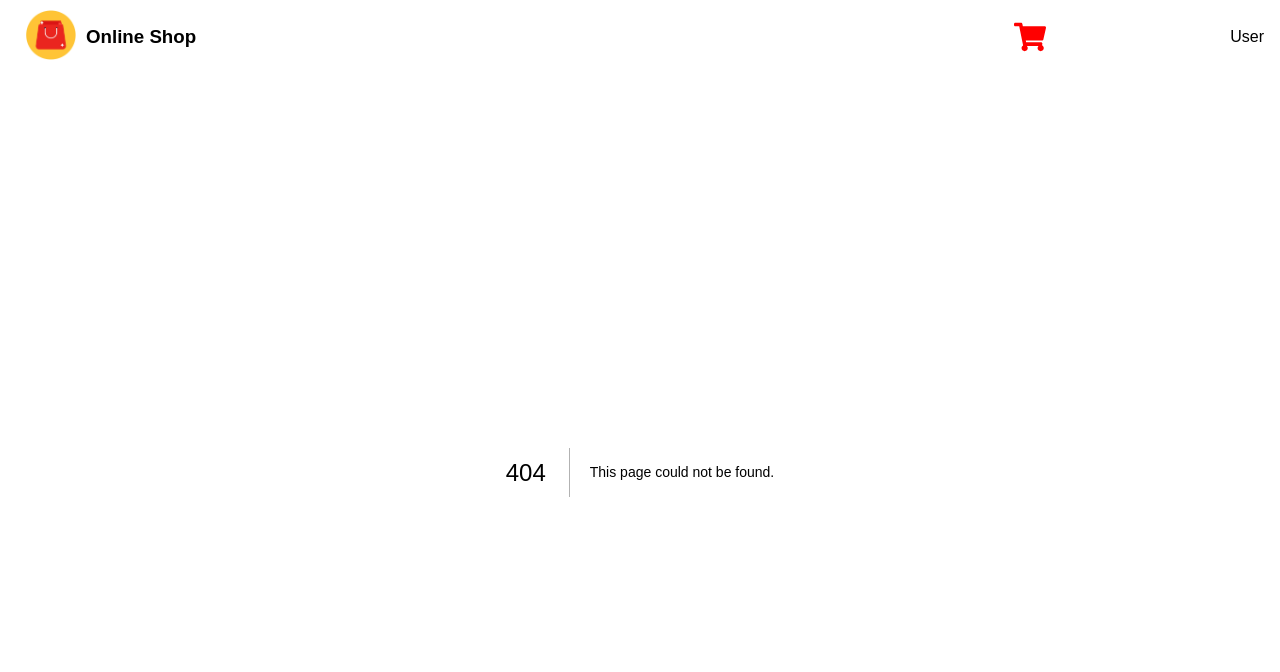
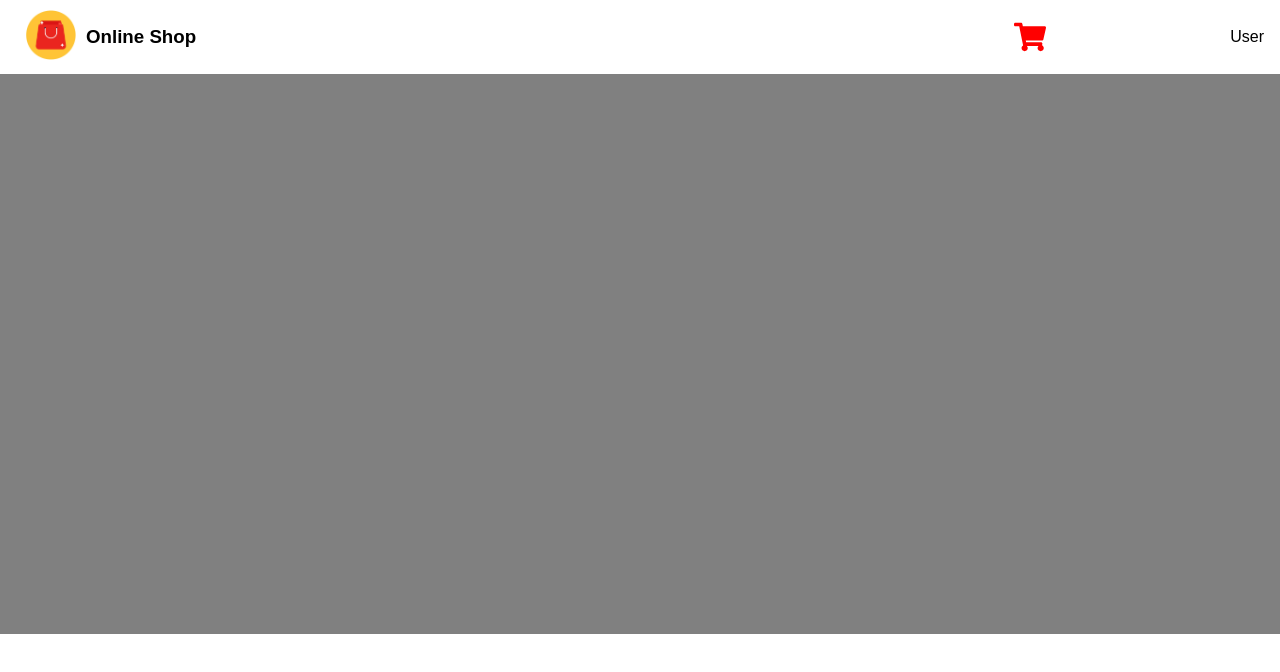
Before and after one commit to CarlosAmorim94/Ecommerce, a Next.js app: page /cart in a window 1280 px wide. Before the commit this address had no page. Shown: the top 672 px of the page. Built offline with nearby package versions, Linux system fonts and the light colour scheme.

Commit message:
feat: Show items on cart

```diff
--- a/src/components/Header/index.tsx
+++ b/src/components/Header/index.tsx
@@ -24,7 +24,9 @@ export const Header = () => {
       </Link>
 
       <User>
-        <FaShoppingCart className='cart-shopp' />
+        <Link href="/cart">
+          <FaShoppingCart className='cart-shopp' />
+        </Link>
         <div>User</div>
       </User>
 
--- a/src/contexts/CartContext/index.tsx
+++ b/src/contexts/CartContext/index.tsx
@@ -1,4 +1,4 @@
-import { createContext, ReactNode, useState } from 'react'
+import { createContext, ReactNode, useEffect, useState } from 'react'
 import { Product } from '../../types/Products'
 
 type CartItemsType = {
@@ -16,13 +16,21 @@ export const CartProvider= ( {children}: Props ) => {
 
   const [cartItems, setCartItems] = useState<Product[]>([])
 
-  const addProducts = (product: Product) => {
 
-    setCartItems([...cartItems, product])
 
-    console.log(cartItems)
+    /* if (cartItems.length === 0) {
+      setCartItems([product])
+    } else {
+      setCartItems([...cartItems, product])
+    } */
 
-  }
+    useEffect(() => {
+      console.log(cartItems);
+    }, [cartItems]);
+    const addProducts = (product: Product) => {
+        setCartItems([...cartItems, product]);
+    }
+
 
   return (
     <CartContext.Provider value={{ cartItems, addProducts }}>
--- /dev/null
+++ b/src/pages/cart/index.tsx
@@ -0,0 +1,20 @@
+import { useContext } from "react"
+import { CartContext } from "../../contexts/CartContext"
+import { UlList } from "./styles"
+
+export const Cart = () => {
+
+   const cart = useContext(CartContext)
+
+  return (
+
+    <UlList>
+      {cart?.cartItems.map(item => (
+        <li key={item.id}>{item.title}</li>
+      ))}
+    </UlList>
+
+  )
+}
+
+export default Cart
--- /dev/null
+++ b/src/pages/cart/styles.ts
@@ -0,0 +1,7 @@
+import styled from "styled-components";
+
+export const UlList = styled.ul`
+  width: 1500px;
+  background-color: gray;
+  height: 70vh;
+`
--- a/src/pages/products/[id].tsx
+++ b/src/pages/products/[id].tsx
@@ -1,4 +1,3 @@
-import Link from "next/link";
 import { GetStaticProps, GetStaticPaths } from 'next'
 import React, { useContext } from "react";
 import { Product, Products } from "../../types/Products";
```
